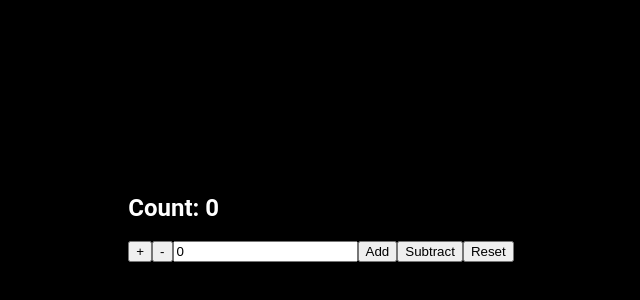
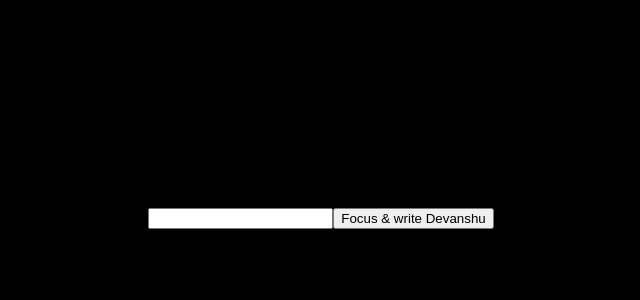
Before and after one commit to Devanshu-pal-github/React-tutorials, a React (Vite) app: page / in a window 1280 px wide. Shown: the part 182-482 px from the top of the page, without its empty margins (319-959 px from the left). Built offline with nearby package versions, Linux system fonts and the light colour scheme.

Commit message:
UseRef Hook Tutorial done

```diff
--- a/src/App.jsx
+++ b/src/App.jsx
@@ -35,6 +35,7 @@ import UseContextHook from "./Components/EleventhTutorial/UseContextHook";
 import UseReducerHook from "./Components/TwelthTutorial/UseReducerHook";
 import ReducerCounter from "./Components/TwelthTutorial/ReducerCounter";
 import { CounterReducer } from "./Components/TwelthTutorial/CounterReducer";
+import UseRefHook from "./Components/ThirteenTutorial/UseRefHook";
 
 const App = () => {
   return (
@@ -100,7 +101,10 @@ const App = () => {
       {/* Twelth Tutorial */}
       {/* <UseReducerHook/> */}
       {/* <CounterReducer /> */}
-      <ReducerCounter />
+      {/* <ReducerCounter /> */}
+
+      {/* Thirteen Tutorial */}
+      <UseRefHook />
     </div>
   );
 };
--- /dev/null
+++ b/src/Components/ThirteenTutorial/UseRefHook.jsx
@@ -0,0 +1,18 @@
+import React, { useRef } from "react";
+
+const UseRefHook = () => {
+  const inputElement = useRef(null);
+  console.log(inputElement);
+  const focusInput = () => {
+    inputElement.current.value = "Devanshu";
+    inputElement.current.focus();
+  };
+  return (
+    <div>
+      <input type="text" ref={inputElement} />
+      <button onClick={() => focusInput()}>Focus & write Devanshu</button>
+    </div>
+  );
+};
+
+export default UseRefHook;
```
